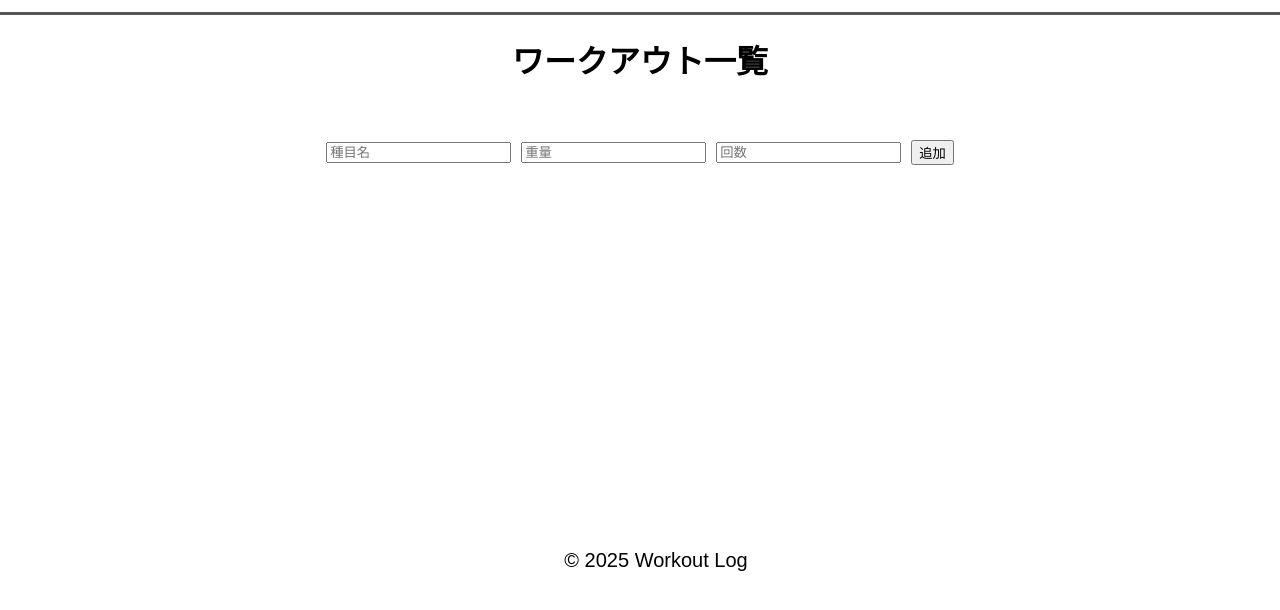
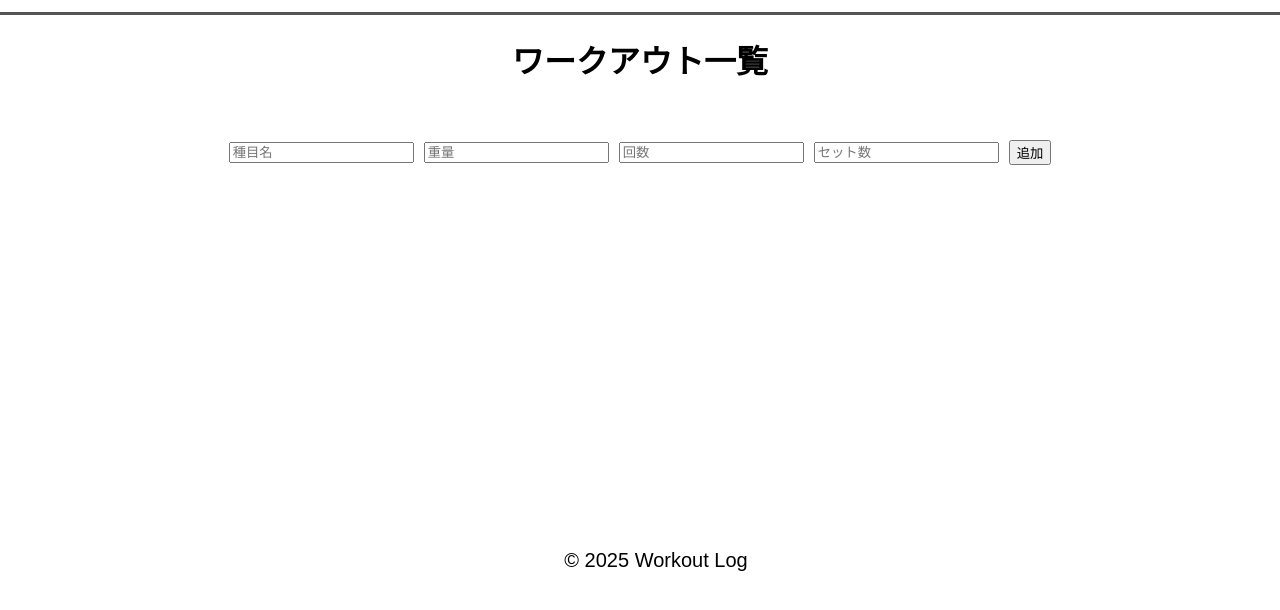
Before and after one commit to matsuzoe-taiki/workout-Node-app, a website: page frontend/public/home.html in a window 1280 px wide. Shown: the part 180-790 px from the top of the page. Drawn offline with Linux system fonts and the light colour scheme; no server answers.

Commit message:
ホーム画面のフォーム欄にsetを追加

```diff
--- a/frontend/public/home.html
+++ b/frontend/public/home.html
@@ -30,6 +30,7 @@
         <input type="text" id="nameInput" placeholder="種目名">
         <input type="text" id="weightInput" placeholder="重量">
         <input type="text" id="repsInput" placeholder="回数">
+        <input type="text" id="setsInput" placeholder="セット数">
         <button type="submit">追加</button>
       </form>
       <div id="showWorkouts"></div>
```
